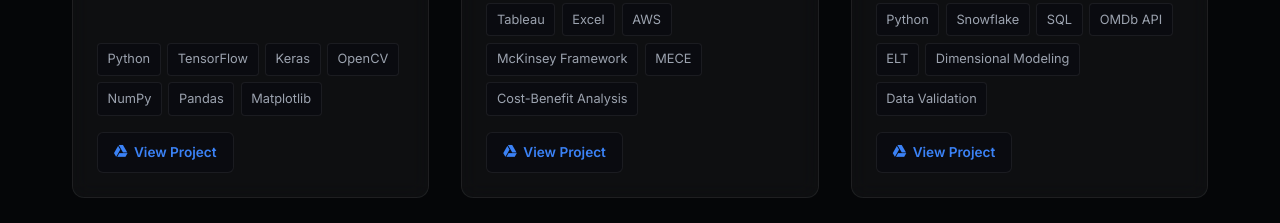
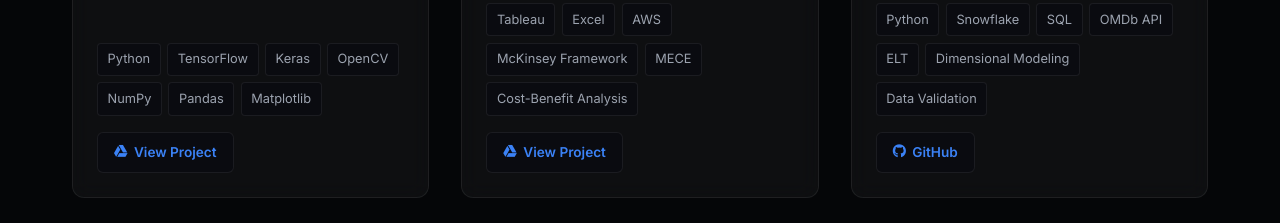
Before and after one commit to harshvardhan-sekar/harshvardhan-sekar-portfolio, a Next.js app: page / in a window 1280 px wide. Shown: the part 3960-4183 px from the top of the page. Built offline with nearby package versions, Linux system fonts and the light colour scheme.

Commit message:
update Netflix project link to GitHub repo

```diff
--- a/data/projects.js
+++ b/data/projects.js
@@ -71,7 +71,7 @@
     description: "Built a scalable Snowflake data warehouse solution to ingest, clean, and validate Netflix catalog metadata using Python preprocessing and OMDb API verification. Validated runtime/duration data for 7,787+ titles, identifying and correcting ~27% with inconsistencies (e.g., 1-minute TV shows, 6-minute movies). Implemented ELT pipelines with star schema dimensional modeling to improve data accuracy for recommendation systems, catalog quality assurance, and high-performance analytics.",
     category: "de",
     technologies: ["Python", "Snowflake", "SQL", "OMDb API", "ELT", "Dimensional Modeling", "Data Validation"],
-    github: "https://drive.google.com/drive/folders/1VlC8y6x1bWORpJFOlnpmF9HODHTYcDO7",
+    github: "https://github.com/harshvardhan-sekar/netflix-snowflake-warehouse",
     demo: "#",
     image: "fas fa-database",
     imageUrl: "/images/projects/netflix-warehouse.png",
```
